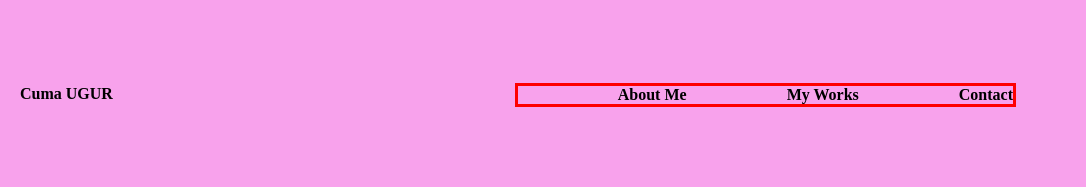
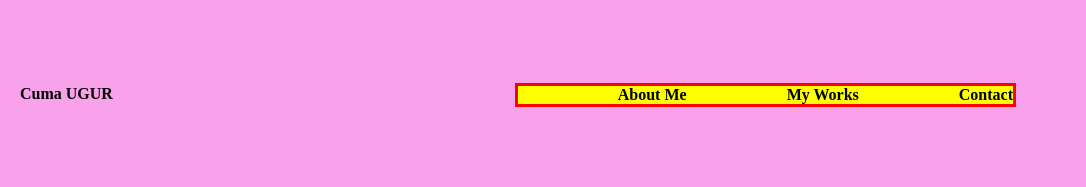
Before and after one commit to cumauu73/portfolio-homework-02advencecss, a plain HTML site: page index.html in a window 1280 px wide. In both pictures the pointer is over the element 959 px from the left and 94 px from the top of the page. Shown: the top 187 px of the page, 194-1280 px from the left. Drawn offline with Linux system fonts and the light colour scheme.

Commit message:
hover update

```diff
--- a/Assets/css/style.css
+++ b/Assets/css/style.css
@@ -20,6 +20,9 @@ body {
   width: 130px;
 }
 
+nav:hover {
+  background-color: yellow;
+}
 nav {
   margin-right: 50px;
 }
```
Also changed, not shown: index.html (line endings or trailing spaces).
